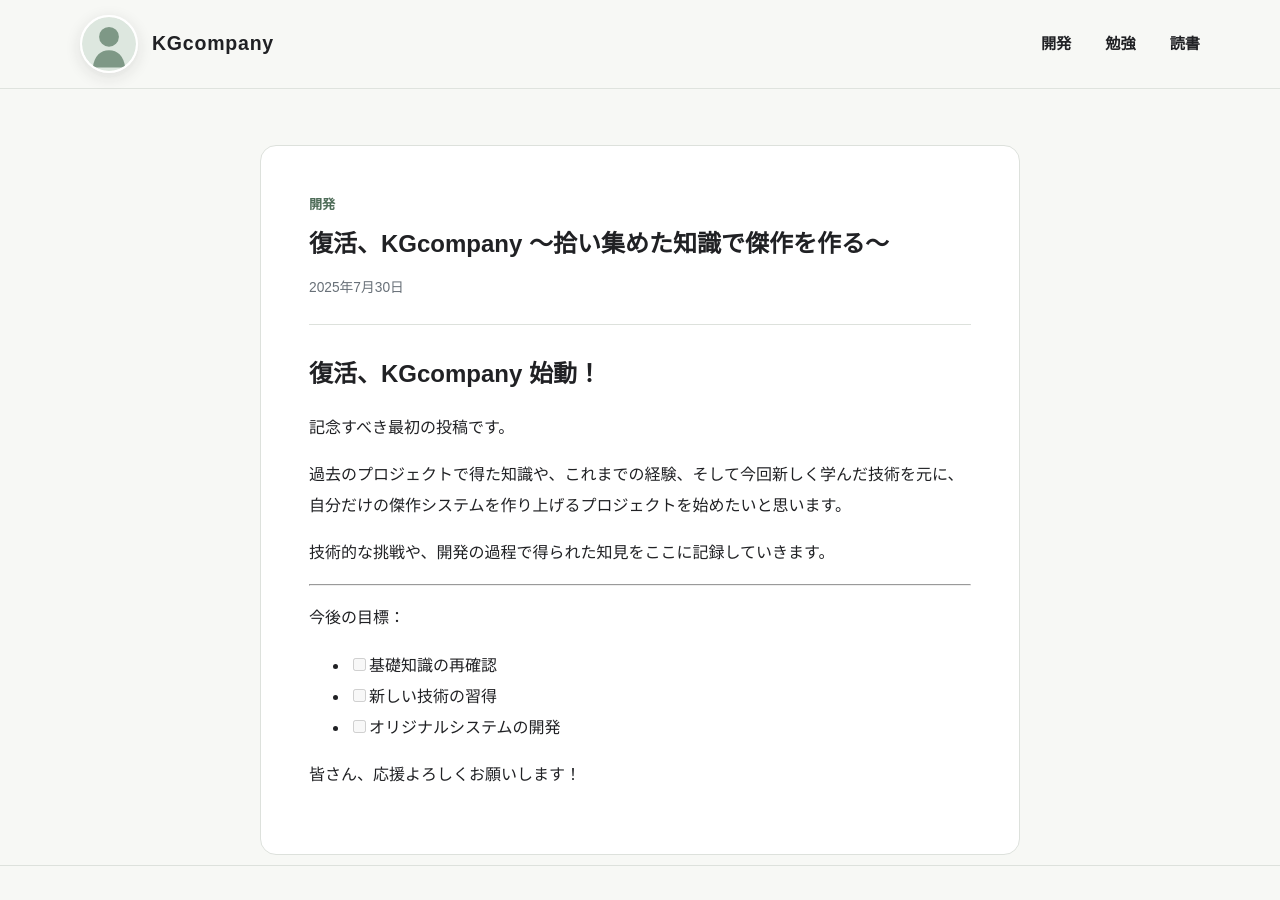
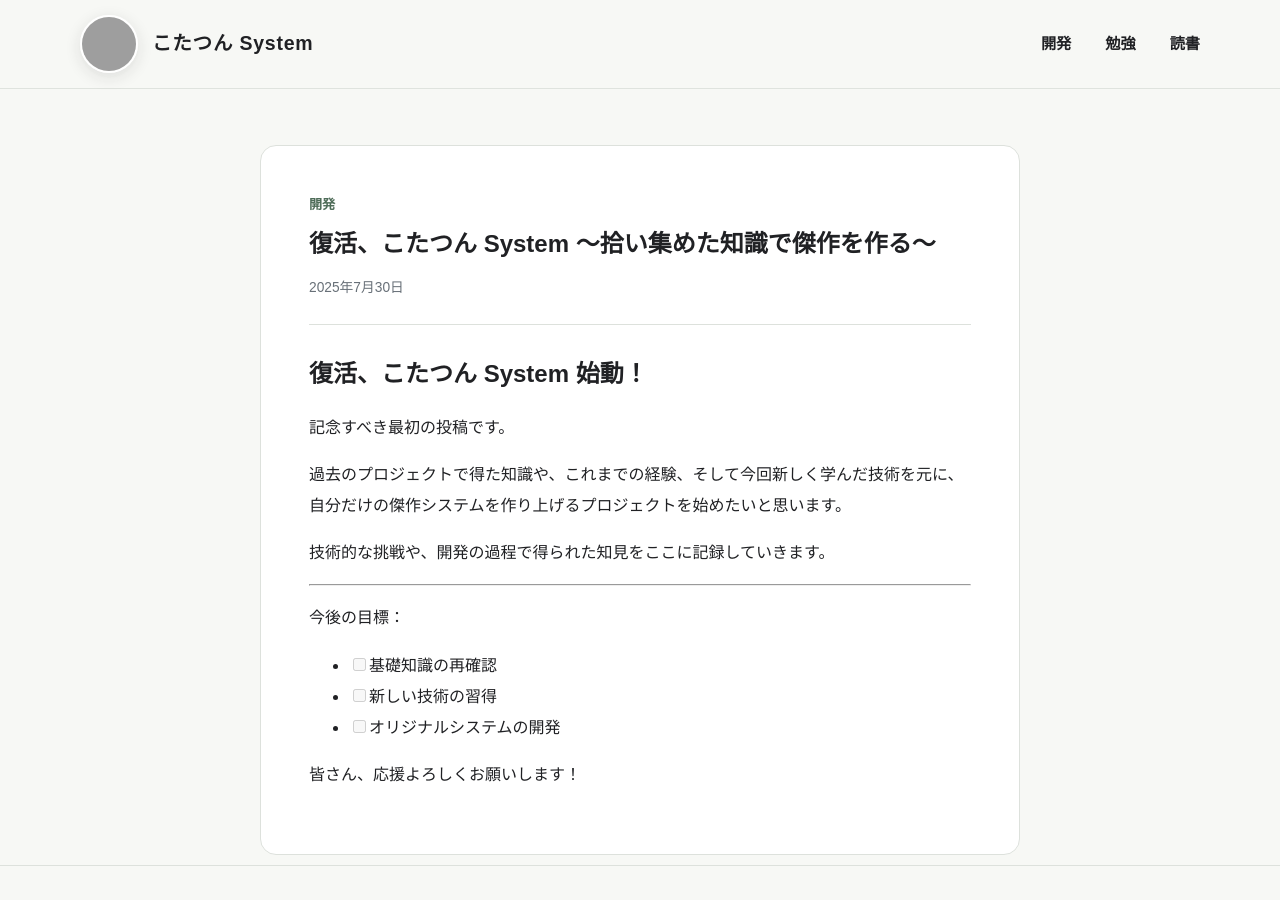
Before and after one commit to KeijiFujimori/KGcompany, a Jekyll site: the page built from _posts/2025-07-30-fukkatsu-kg-company.md, in a window 1280 px wide and 900 px high. Built offline with Jekyll 4.4.1, drawn with Linux system fonts in a browser that asks for light colours; some of the changed text lies outside the part shown; grey boxes are pictures that could not be loaded.

Commit message:
名前をこたつんsystemに解明

```diff
--- a/_config.yml
+++ b/_config.yml
@@ -13,7 +13,7 @@
 # you will see them accessed via {{ site.title }}, {{ site.email }}, and so on.
 # You can create any custom variable you would like, and they will be accessible
 # in the templates via {{ site.myvariable }}.
-title: KGcompany
+title: こたつん System
 timezone: Asia/Tokyo
 description: ""
 baseurl: "/KGcompany" # the subpath of your site, e.g. /blog
--- a/_layouts/default.html
+++ b/_layouts/default.html
@@ -11,8 +11,8 @@
     <header class="site-header">
       <div class="header-inner">
         <a class="brand" href="{{ '/' | relative_url }}" aria-label="{{ site.title }} ホーム">
-          <img class="profile-image" src="{{ '/assets/images/profile-placeholder.svg' | relative_url }}" alt="プロフィール画像">
-          <span class="brand-name">KGcompany</span>
+          <img class="profile-image" src="{{ '/assets/images/kotatuntun.jpg' | relative_url }}" alt="プロフィール画像">
+          <span class="brand-name">こたつん System</span>
         </a>
         <nav class="category-nav" aria-label="カテゴリ">
           <a href="{{ '/' | relative_url }}#posts" data-category-link="開発">開発</a>
@@ -27,7 +27,7 @@
     </main>
 
     <footer class="site-footer">
-      <p>&copy; {{ 'now' | date: '%Y' }} KGcompany</p>
+      <p>&copy; {{ 'now' | date: '%Y' }} こたつん System</p>
     </footer>
   </body>
 </html>
--- a/_posts/2025-07-30-fukkatsu-kg-company.md
+++ b/_posts/2025-07-30-fukkatsu-kg-company.md
@@ -1,12 +1,12 @@
 ---
 layout: post
-title: "復活、KGcompany 〜拾い集めた知識で傑作を作る〜"
+title: "復活、こたつん System 〜拾い集めた知識で傑作を作る〜"
 date: 2025-07-30 10:00:00 +0900
 categories: blog
 tags: [スタート, 開発, 知識]
 ---
 
-# 復活、KGcompany 始動！
+# 復活、こたつん System 始動！
 
 記念すべき最初の投稿です。
 
```
Also changed, not shown: README.md.
